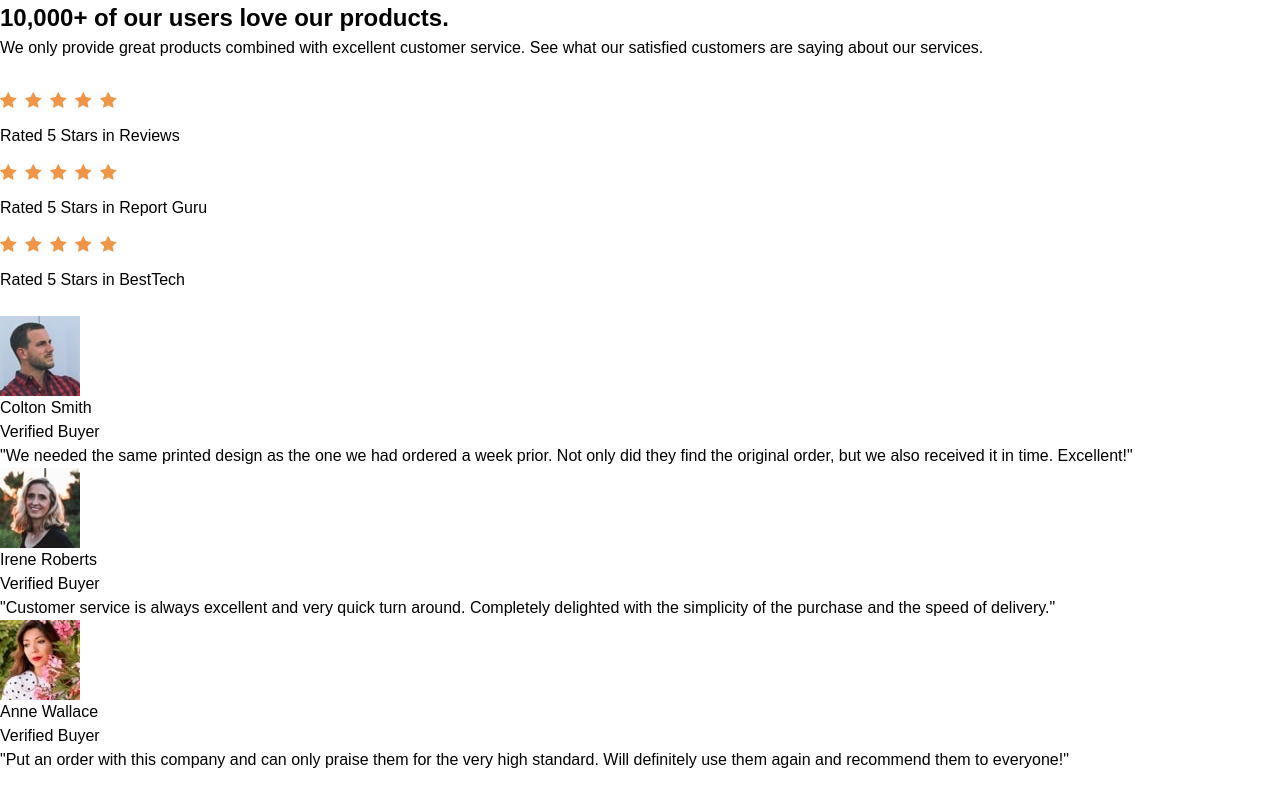
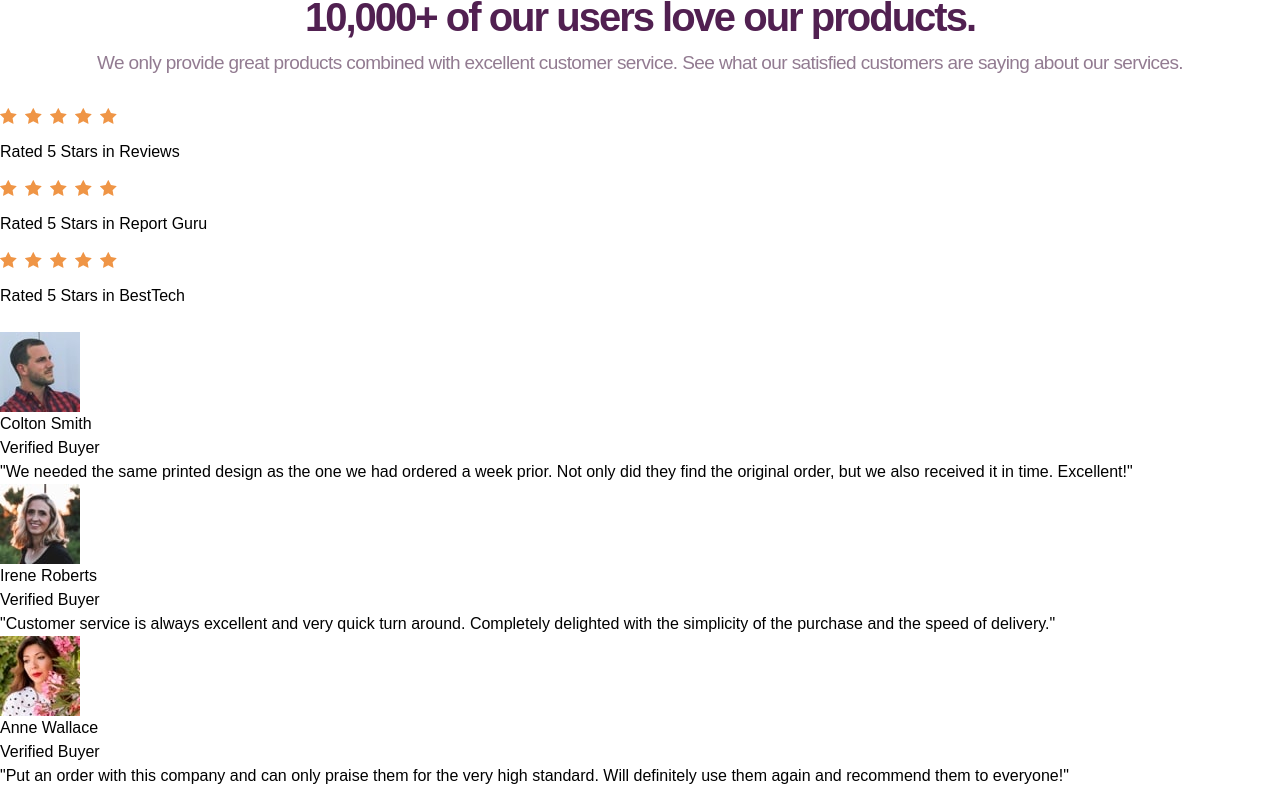
Before and after one commit to rfnozn/social-proof-section, a plain HTML site: page index.html in a window 1280 px wide. Drawn offline with Linux system fonts and the light colour scheme; a web font is replaced by a local one.

Commit message:
Style social proof description

```diff
--- a/style.css
+++ b/style.css
@@ -102,6 +102,24 @@ h1, h2, h3, h4, h5, h6 {
   row-gap: 32px;
 }
 
+.social-proof__description {
+  font-weight: 500;
+  font-size: 19px;
+  line-height: 1.35;
+  letter-spacing: -0.6px;
+  color: var(--clr-purple-300);
+  text-align: center;
+}
+
+.social-proof__title {
+  font-weight: 700;
+  font-size: 40px;
+  line-height: 0.85;
+  letter-spacing: -2px;
+  color: var(--clr-purple-900);
+  padding-block-end: 16px;
+}
+
 .social-proof__ratings {
   display: grid;
   row-gap: 16px;
```
